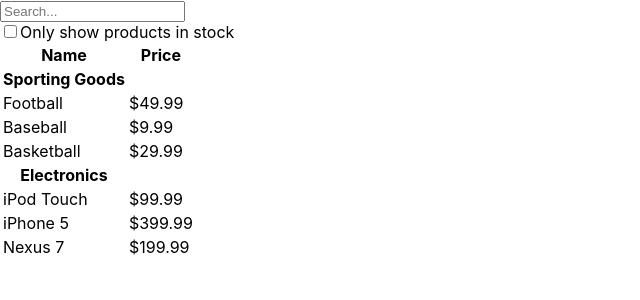
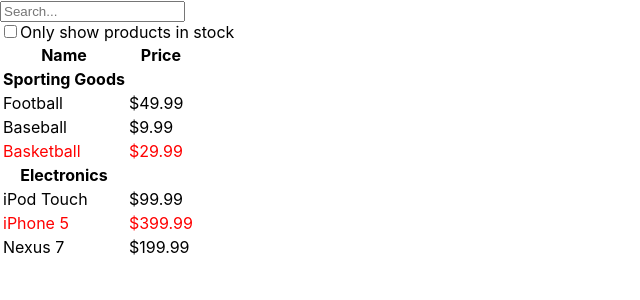
Before and after one commit to CeyoungLee/scoreboard, a React (Create React App) app: page / in a window 1280 px wide. Shown: the top 300 px of the page, without its empty margins (0-640 px from the left). Built offline with nearby package versions, Linux system fonts and the light colour scheme.

Commit message:
scss module, name binding. 품절 빨간색 표시

```diff
--- a/package.json
+++ b/package.json
@@ -3,6 +3,7 @@
   "version": "0.1.0",
   "private": true,
   "dependencies": {
+    "classnames": "^2.2.6",
     "lodash": "^4.17.15",
     "react": "^16.12.0",
     "react-dom": "^16.12.0",
@@ -30,5 +31,8 @@
       "last 1 firefox version",
       "last 1 safari version"
     ]
+  },
+  "devDependencies": {
+    "node-sass": "^4.13.0"
   }
 }
--- a/src/pages/product/ProductCategoryRow.js
+++ b/src/pages/product/ProductCategoryRow.js
@@ -1,4 +1,5 @@
 import React from 'react';
+import './ProductRow.module.scss';
 
 export const ProductCategoryRow = (props) => {
   return (
--- a/src/pages/product/ProductRow.js
+++ b/src/pages/product/ProductRow.js
@@ -1,8 +1,11 @@
 import React from 'react';
+import style from './ProductRow.module.scss';
+import className from 'classnames';
 
 export const ProductRow = (props) => {
+  //[key ]=> computed property
   return (
-    <tr>
+    <tr className={className({[style.stock]: !props.stocked })}>
       <td>{props.name}</td>
       <td>{props.price}</td>
     </tr>
--- /dev/null
+++ b/src/pages/product/ProductRow.module.scss
@@ -0,0 +1,3 @@
+.stock{
+  color:red;
+}
```
